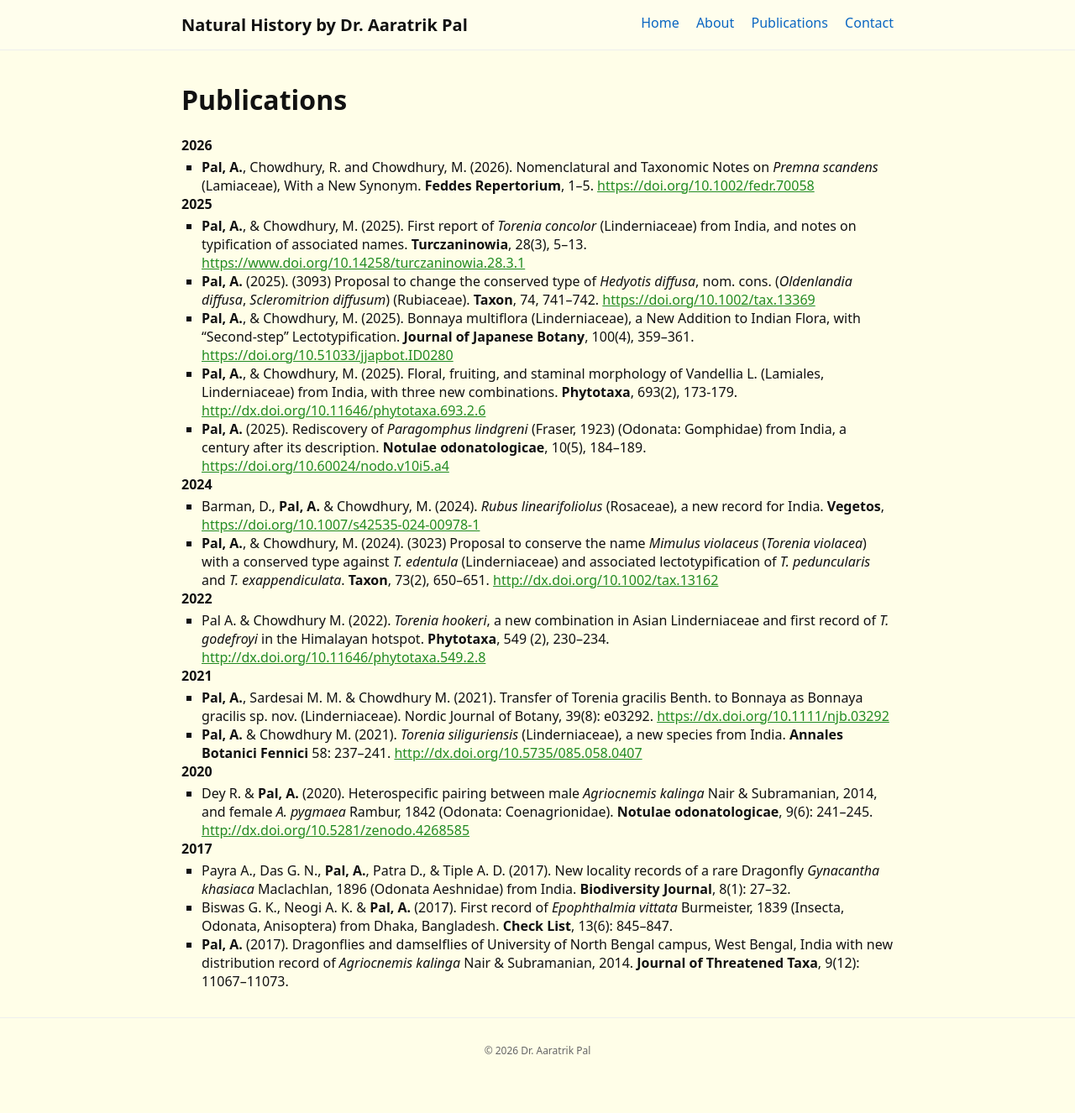
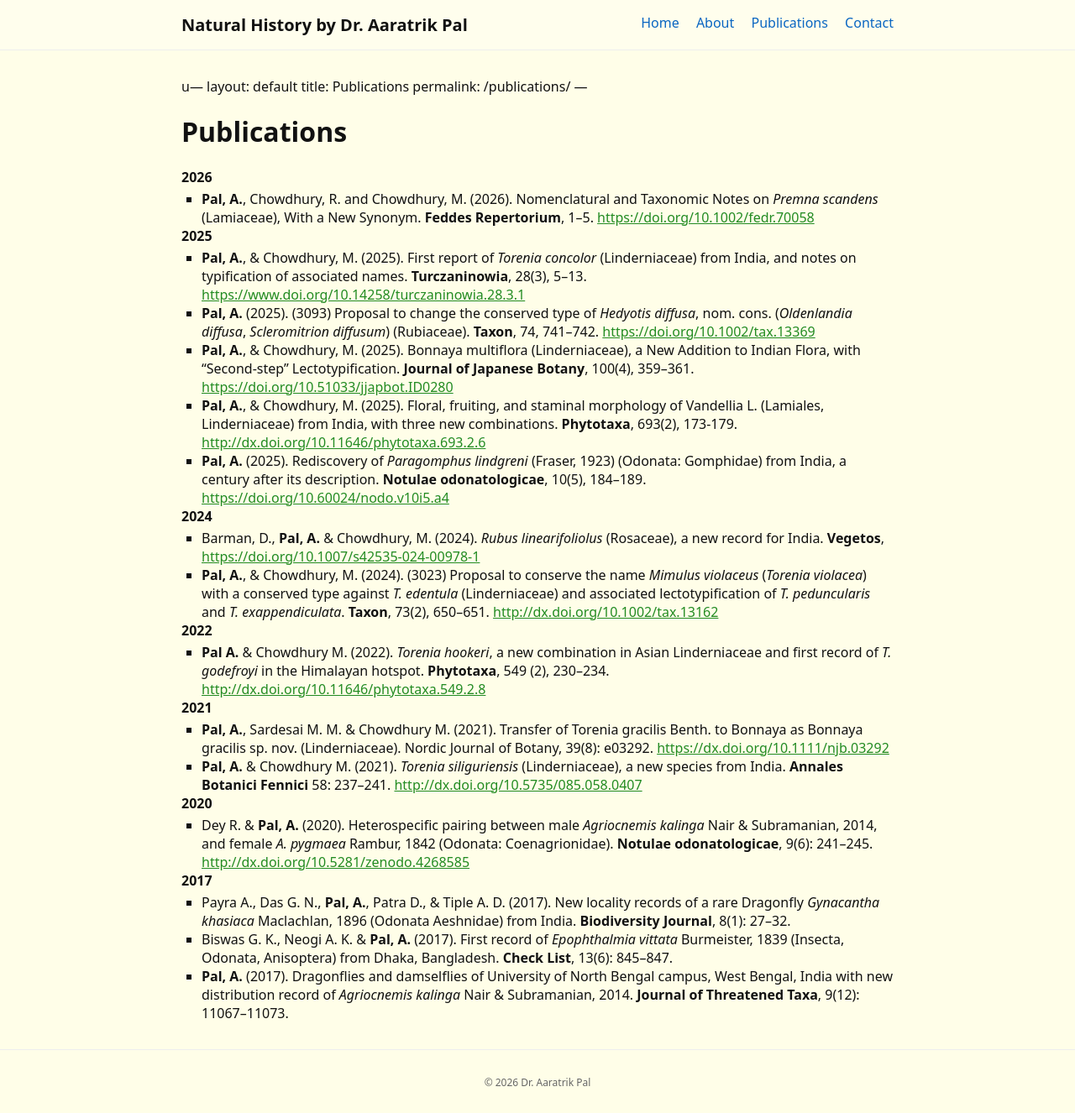
Before and after one commit to naturalhistory/naturalhistory.github.io, a Jekyll site: the page built from publications.md, in a window 1280 px wide. Shown: the whole page at 84% size. Built offline with Jekyll 4.4.1, drawn with Linux system fonts in a browser that asks for light colours; our own code applies the rules of GitHub Pages for plain Markdown files; before the commit the page ends 1288 px from its top, so only the background shows below that.

Commit message:
Update publications.md

```diff
--- a/publications.md
+++ b/publications.md
@@ -1,4 +1,4 @@
----
+u---
 layout: default
 title: Publications
 permalink: /publications/
@@ -19,7 +19,7 @@ permalink: /publications/
   - **Pal, A.**, & Chowdhury, M. (2024). (3023) Proposal to conserve the name _Mimulus violaceus_ (_Torenia violacea_) with a conserved type against _T. edentula_ (Linderniaceae) and associated lectotypification of _T. peduncularis_ and _T. exappendiculata_. **Taxon**, 73(2), 650–651. <http://dx.doi.org/10.1002/tax.13162>  <br>
 * **2022**
   <!--*- Mallick, D., Dasgupta, S., Paul, P., Mondal, S., Pal, A., & Chowdhury, M., (2022). Tree Diversity in Tropical Moist Deciduous Forests of Gorumara National Park, India. Indian Forester, 148(11): 1079-1093 <br>-->
-  - Pal A. & Chowdhury M. (2022). _Torenia hookeri_, a new combination in Asian Linderniaceae and first record of _T. godefroyi_ in the Himalayan hotspot. **Phytotaxa**, 549 (2), 230–234. <http://dx.doi.org/10.11646/phytotaxa.549.2.8> <br>
+  - **Pal A.** & Chowdhury M. (2022). _Torenia hookeri_, a new combination in Asian Linderniaceae and first record of _T. godefroyi_ in the Himalayan hotspot. **Phytotaxa**, 549 (2), 230–234. <http://dx.doi.org/10.11646/phytotaxa.549.2.8> <br>
   <!--- Mallick, D., Dasgupta, S., Paul, P., Mondal, S., Pal, A., & Chowdhury, M. (2022). Diversity of Arboreal Spermatophytes in three MPCAs of India: With Special Reference to West Bengal. Indian Forester, 147(12), 1145-1154. <br>-->
 * **2021**
   - **Pal, A.**, Sardesai M. M. & Chowdhury M. (2021). Transfer of Torenia gracilis Benth. to Bonnaya as Bonnaya gracilis sp. nov. (Linderniaceae). Nordic Journal of Botany, 39(8): e03292. <https://dx.doi.org/10.1111/njb.03292> <br>
```
